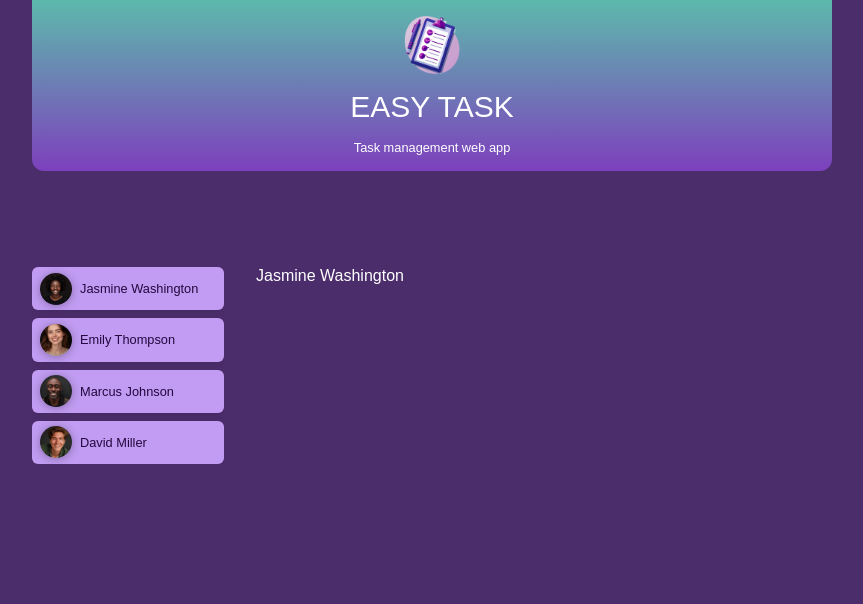
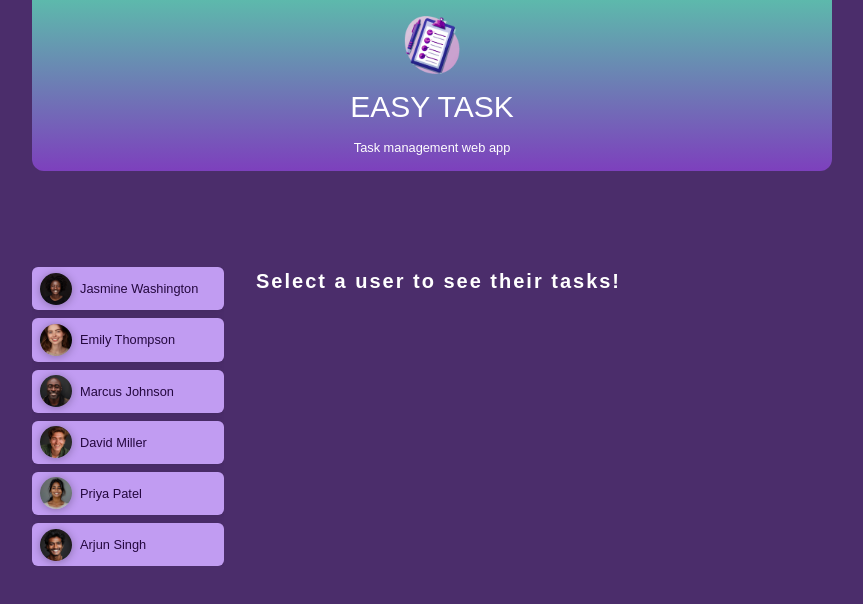
Before and after one commit to ludo-q/easy-task, an Angular app: page / in a window 1280 px wide. Shown: the top 604 px of the page, without its empty margins (208-1071 px from the left). Built offline with nearby package versions, Linux system fonts and the light colour scheme.

Commit message:
refactoring - user, task, app component

```diff
--- a/src/app/app.component.html
+++ b/src/app/app.component.html
@@ -3,31 +3,21 @@
 <main>
     <nav>
         <ul class="users">
-            <li>
-                <app-user
-                    [user]="users[0]"
-                    (onSelected)="onSelectedUser($event)"
-                />
-            </li>
-            <li>
-                <app-user
-                    [user]="users[1]"
-                    (onSelected)="onSelectedUser($event)"
-                />
-            </li>
-            <li>
-                <app-user
-                    [user]="users[2]"
-                    (onSelected)="onSelectedUser($event)"
-                />
-            </li>
-            <li>
-                <app-user
-                    [user]="users[3]"
-                    (onSelected)="onSelectedUser($event)"
-                />
-            </li>
+            @for (user of users; track user.id) {
+                <li>
+                    <app-user
+                        [user]="user"
+                        (onSelected)="onSelectedUser($event)"
+                    />
+                </li>
+            }
         </ul>
     </nav>
-    <app-task [userName]="selectedUserName()"></app-task>
+    @if (selectedUser(); as user) {
+        <app-task [userName]="user.name"></app-task>
+    } @else {
+        <h2>
+            Select a user to see their tasks!
+        </h2>
+    }
 </main>
--- a/src/app/app.component.ts
+++ b/src/app/app.component.ts
@@ -3,6 +3,7 @@ import { HeaderComponent } from './header/header.component';
 import { UserComponent } from './user/user.component';
 import { DUMMY_USERS } from './user/dummy-users';
 import { TaskComponent } from './task/task.component';
+import { User } from './core/user.model';
 
 @Component({
   selector: 'app-root',
@@ -12,11 +13,9 @@ import { TaskComponent } from './task/task.component';
 })
 export class AppComponent {
   users = DUMMY_USERS;
-  selectedUserName = signal<string | undefined>(DUMMY_USERS[0].name);
+  selectedUser = signal<User | undefined>(undefined)
 
   onSelectedUser(id: string) {
-    this.selectedUserName.set(
-      DUMMY_USERS.find((user) => user.id === id)?.name
-    );
+    this.selectedUser.set(this.users.find((user) => user.id === id));
   }
 }
--- /dev/null
+++ b/src/app/core/user.model.ts
@@ -0,0 +1,5 @@
+export interface User {
+  id: string;
+  avatar: string;
+  name: string;
+}
--- a/src/app/task/task.component.html
+++ b/src/app/task/task.component.html
@@ -1 +1 @@
-{{userName()}}
+<h2>{{userName()}}</h2>
--- a/src/app/user/user.component.ts
+++ b/src/app/user/user.component.ts
@@ -1,10 +1,6 @@
 import { Component, computed, input, output } from '@angular/core';
+import { User } from '../core/user.model';
 
-interface User {
-  id: string;
-  avatar: string;
-  name: string;
-}
 @Component({
   selector: 'app-user',
   templateUrl: './user.component.html',
--- a/src/styles.scss
+++ b/src/styles.scss
@@ -12,3 +12,14 @@ body {
     color: #fff;
     background-color: #4b2d6b;
 }
+
+// Typography
+h2 {
+    font-size: 20px;
+    color: #fff;
+    font-weight: 600;
+    letter-spacing: 2px;
+    line-height: 1.4;
+    padding: 0;
+    margin: 0;
+}
```
